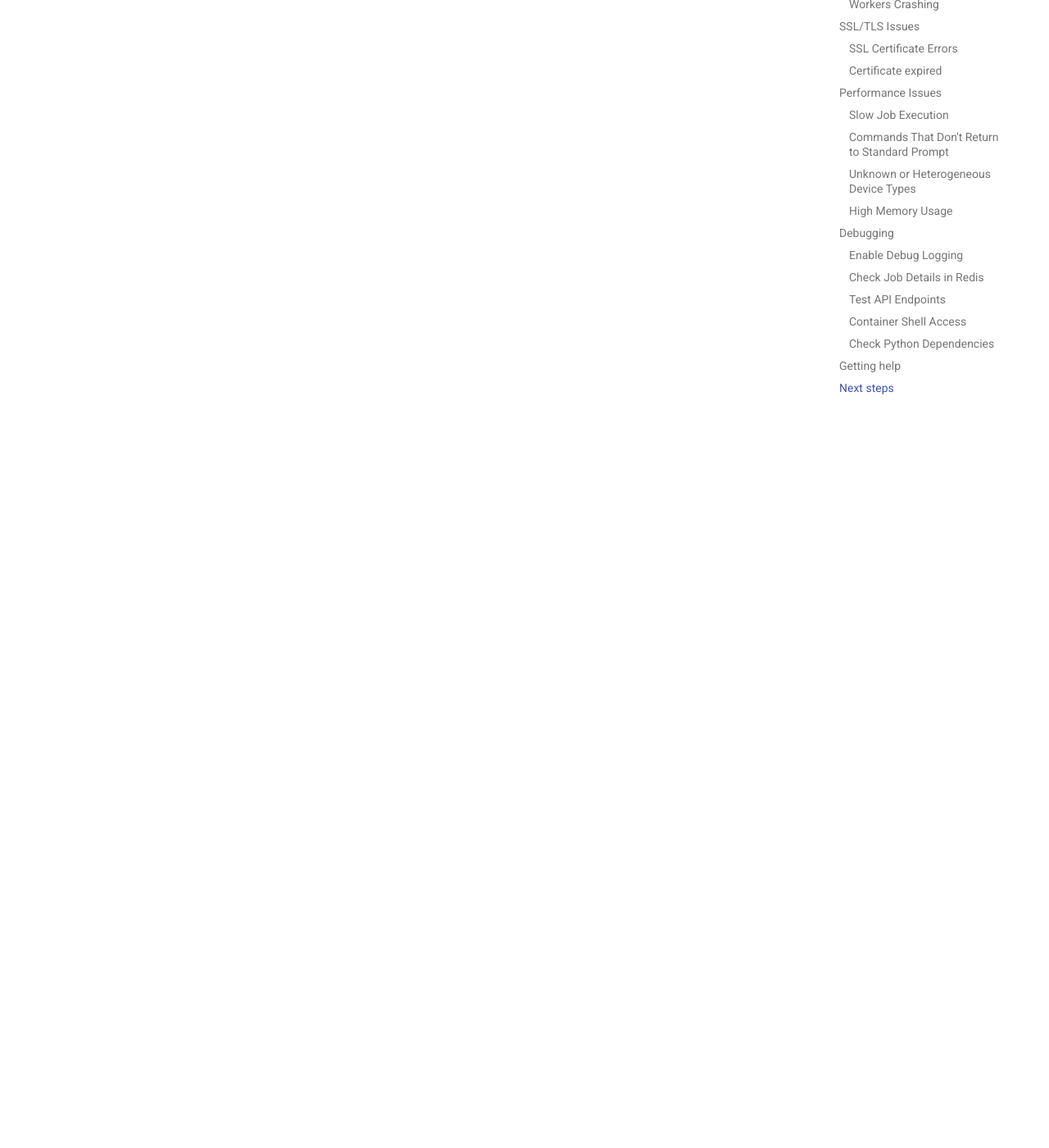
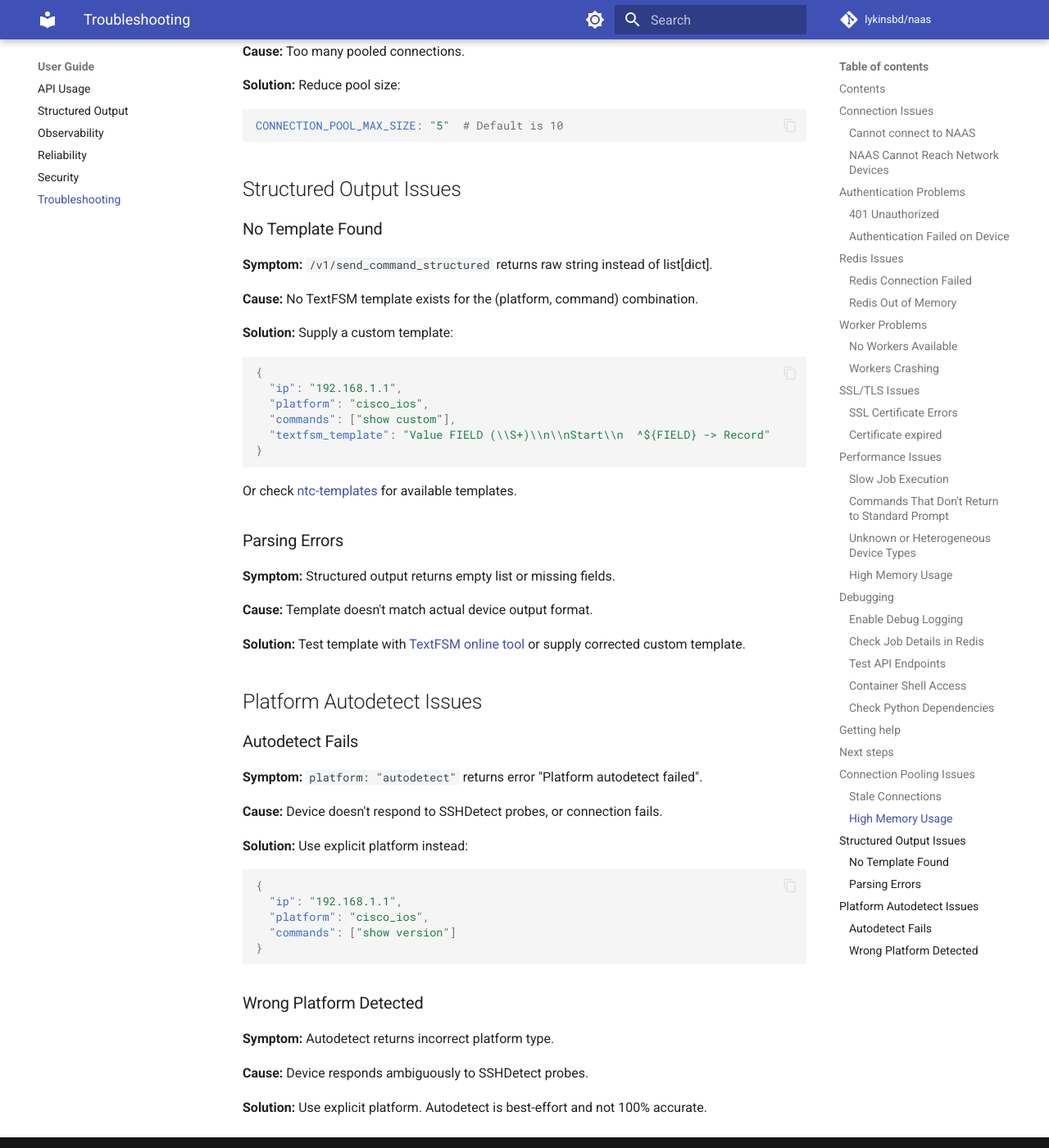
Before and after one commit to lykinsbd/naas, an MkDocs documentation site: the page built from docs/troubleshooting.md, in a window 1280 px wide and 1400 px high, scrolled down 10524 px. Shown: the whole window at 82% size. Built offline with MkDocs 1.6.1 and Material for MkDocs 9.7.7, drawn with Linux system fonts in a browser that asks for light colours; comment, search, counter and statistics services are not loaded; some of the changed text lies outside the part shown.

Commit message:
docs: complete remaining documentation improvements
- Add CONNECTION_POOL_* variables to environment-variables.md
- Add expect_string examples to api-usage.md
- Fix mkdocs.yml navigation (kubernetes.md path, remove stub)
- Update README.md with v1.3 features
- Add troubleshooting sections for pooling, structured output, autodetect
- Update architecture.md with v1.3 components (metrics, audit, pooling)

````diff
--- a/docs/troubleshooting.md
+++ b/docs/troubleshooting.md
@@ -492,3 +492,84 @@ If you're still experiencing issues:
 - [Security Best Practices](security.md) - Secure your deployment
 - [API Usage Examples](api-usage.md) - Learn the API
 - [Quick Start Guide](quickstart.md) - Get started with NAAS
+
+## Connection Pooling Issues
+
+### Stale Connections
+
+**Symptom:** Commands fail with "Connection closed" or timeout errors after device reboot.
+
+**Cause:** Pooled connection became stale when device rebooted.
+
+**Solution:** NAAS automatically detects and reconnects. If issues persist, disable pooling:
+
+```yaml
+CONNECTION_POOL_ENABLED: "false"
+```
+
+### High Memory Usage
+
+**Symptom:** Worker containers consuming excessive memory.
+
+**Cause:** Too many pooled connections.
+
+**Solution:** Reduce pool size:
+
+```yaml
+CONNECTION_POOL_MAX_SIZE: "5"  # Default is 10
+```
+
+## Structured Output Issues
+
+### No Template Found
+
+**Symptom:** `/v1/send_command_structured` returns raw string instead of list[dict].
+
+**Cause:** No TextFSM template exists for the (platform, command) combination.
+
+**Solution:** Supply a custom template:
+
+```json
+{
+  "ip": "192.168.1.1",
+  "platform": "cisco_ios",
+  "commands": ["show custom"],
+  "textfsm_template": "Value FIELD (\\S+)\\n\\nStart\\n  ^${FIELD} -> Record"
+}
+```
+
+Or check [ntc-templates](https://github.com/networktocode/ntc-templates/tree/master/ntc_templates/templates) for available templates.
+
+### Parsing Errors
+
+**Symptom:** Structured output returns empty list or missing fields.
+
+**Cause:** Template doesn't match actual device output format.
+
+**Solution:** Test template with [TextFSM online tool](https://textfsm.nornir.tech/) or supply corrected custom template.
+
+## Platform Autodetect Issues
+
+### Autodetect Fails
+
+**Symptom:** `platform: "autodetect"` returns error "Platform autodetect failed".
+
+**Cause:** Device doesn't respond to SSHDetect probes, or connection fails.
+
+**Solution:** Use explicit platform instead:
+
+```json
+{
+  "ip": "192.168.1.1",
+  "platform": "cisco_ios",
+  "commands": ["show version"]
+}
+```
+
+### Wrong Platform Detected
+
+**Symptom:** Autodetect returns incorrect platform type.
+
+**Cause:** Device responds ambiguously to SSHDetect probes.
+
+**Solution:** Use explicit platform. Autodetect is best-effort and not 100% accurate.
--- a/mkdocs.yml
+++ b/mkdocs.yml
@@ -73,7 +73,7 @@ nav:
       - Troubleshooting: troubleshooting.md
   - Deployment:
       - Docker Compose: deployment/docker-compose.md
-      - Kubernetes: deployment/kubernetes.md
+      - Kubernetes: kubernetes.md
       - Environment Variables: deployment/environment-variables.md
   - Development:
       - Contributing: contributing.md
````
Also changed, not shown: README.md (+14 -1 lines), docs/api-usage.md (+24 -0 lines), docs/architecture.md (+19 -1 lines), docs/deployment/environment-variables.md (+9 -0 lines), docs/deployment/kubernetes.md (deleted, +0 -13 lines).
